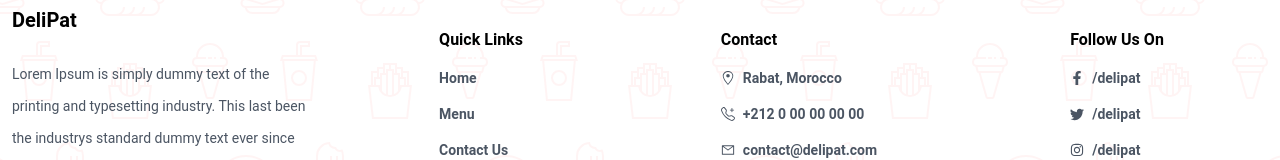
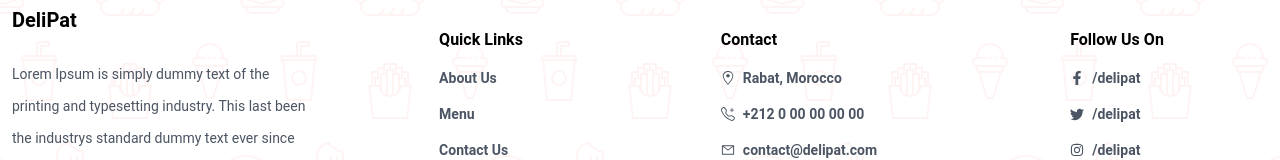
Before and after one commit to boularbahsmail/Food-Delivery-App, a Next.js app: page / in a window 1280 px wide. Shown: the part 3409-3569 px from the top of the page. Built offline with nearby package versions, Linux system fonts and the light colour scheme.

Commit message:
Replace home link with about us link > Footer

```diff
--- a/components/Footer/index.jsx
+++ b/components/Footer/index.jsx
@@ -34,7 +34,7 @@ const Footer = () => {
                     <h2 className="font-semibold text-md">Quick Links</h2>
                     <ul className="mt-4">
                         <li className="text-sm mb-4 font-semibold text-gray-600" title="Home">
-                            <Link href="/">Home</Link>
+                            <Link href="/about-us">About Us</Link>
                         </li>
                         <li className="text-sm mb-4 font-semibold text-gray-600" title="Menu">
                             <Link href="/menu">Menu</Link>
```
